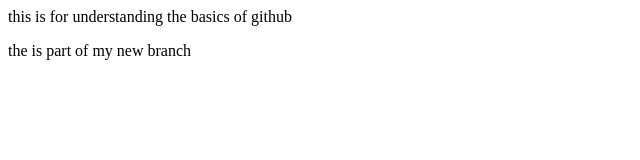
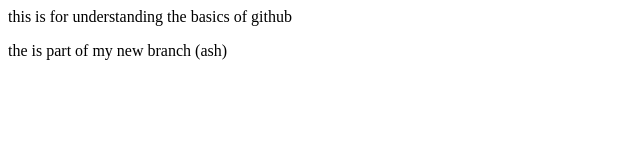
Before and after one commit to Sanya0712/demo, a plain HTML site: page index.html in a window 1280 px wide. Shown: the full height of the page, 0-640 px from the left. Drawn offline with Linux system fonts and the light colour scheme.

Commit message:
comit change

```diff
--- a/index.html
+++ b/index.html
@@ -1,2 +1,2 @@
 <p>this is for understanding the basics of github</p>
-<p>the is part of my new branch </p>
+<p>the is part of my new branch (ash) </p>
```
